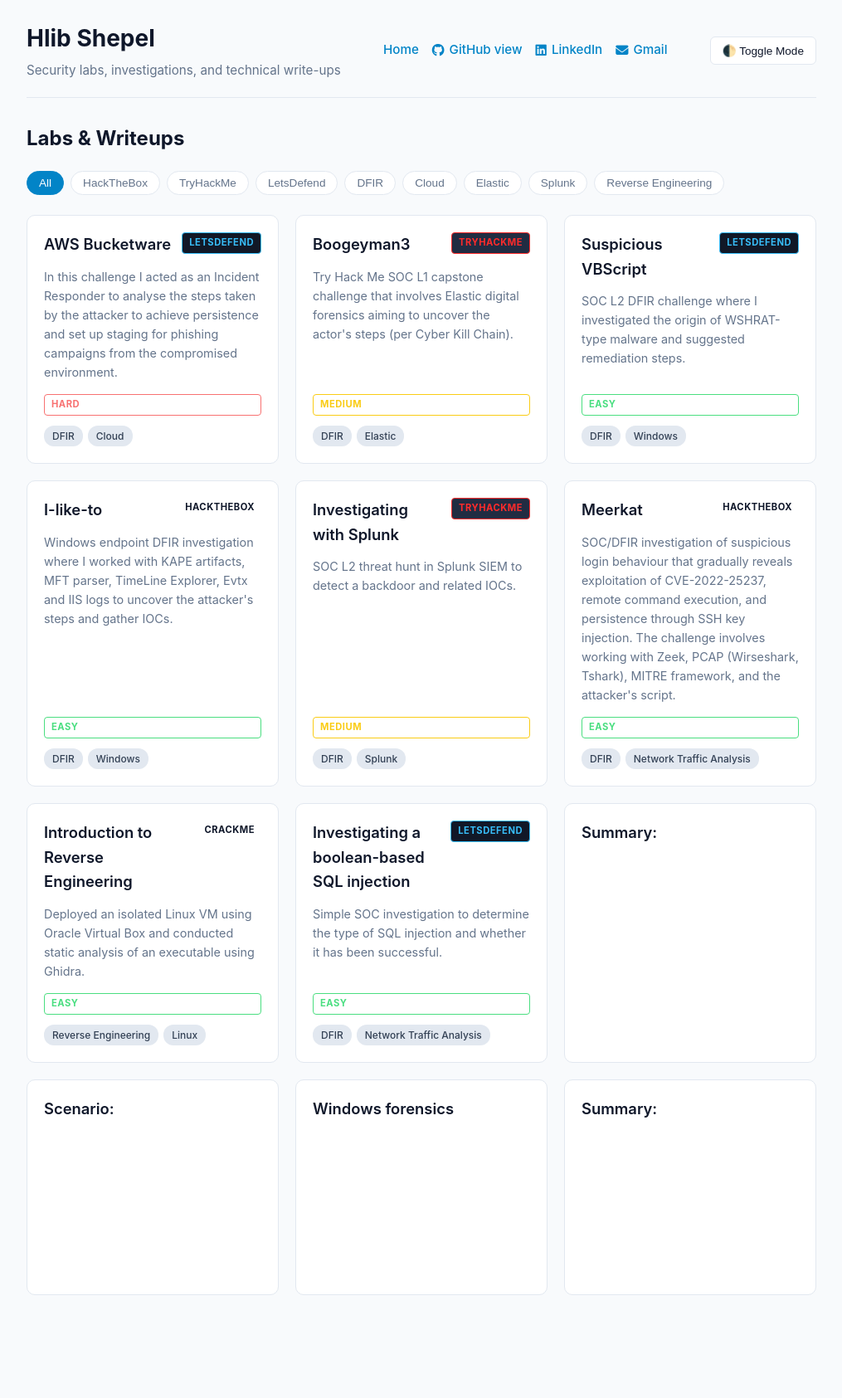
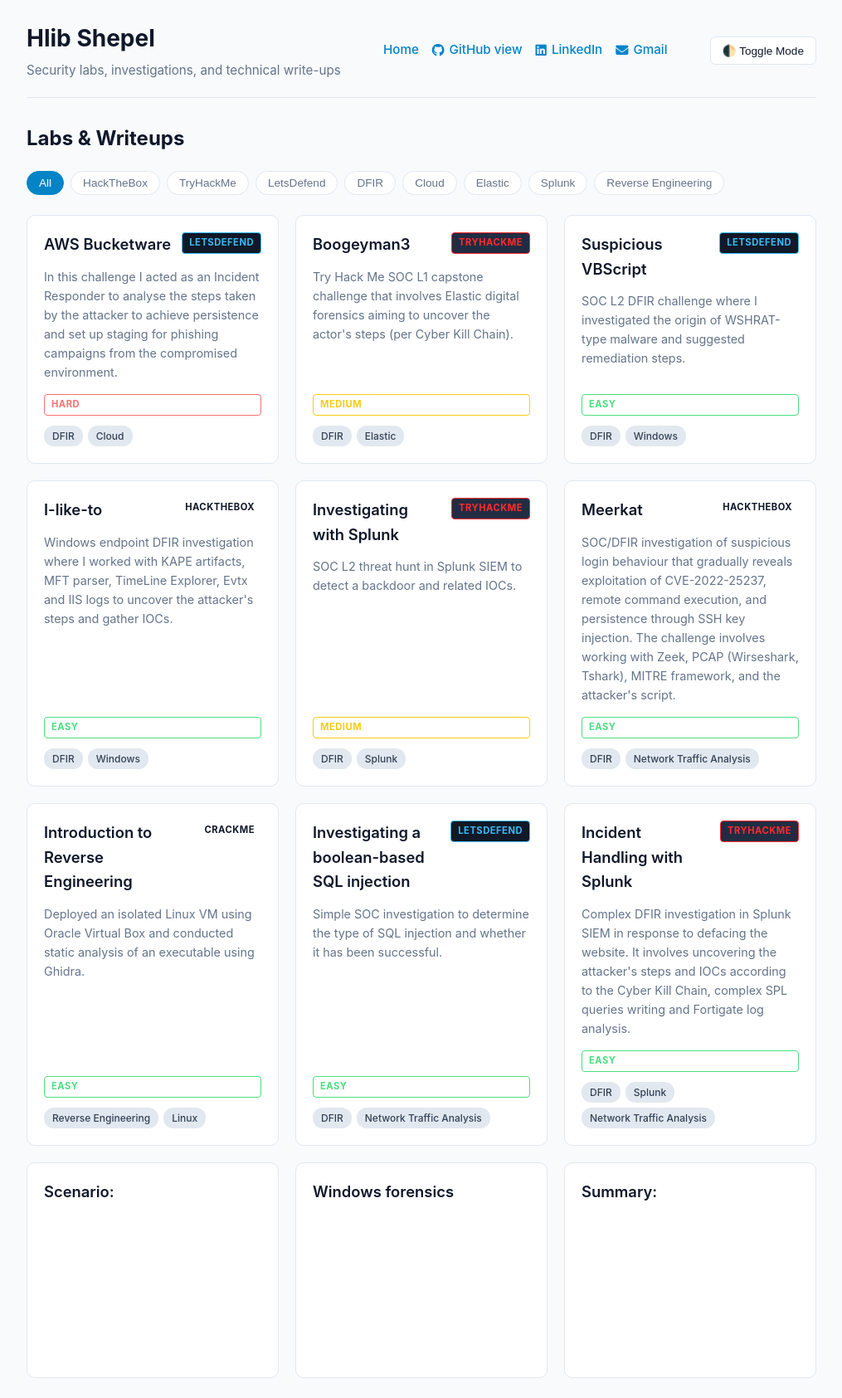
Before and after one commit to Glebius01/Glebius01.github.io, a Jekyll site: the page built from index.html, in a window 1280 px wide. Shown: the whole page at 83% size, without its empty margins (132-1147 px from the left). Built offline with Jekyll 4.4.1, drawn with Linux system fonts in a browser that asks for light colours; before the commit the page ends 1585 px from its top, so only the background shows below that.

Commit message:
Update Splunk201 module metadata and description
Added metadata and description for the Splunk incident handling module.

```diff
--- a/Labs/Splunk201. Incident Handling with Splunk.md
+++ b/Labs/Splunk201. Incident Handling with Splunk.md
@@ -1,3 +1,15 @@
+---
+layout: default
+title: Incident Handling with Splunk
+platform: TryHackMe
+difficulty: Easy
+skills:
+- DFIR
+- Splunk
+- Network Traffic Analysis
+description: "Complex DFIR investigation in Splunk SIEM in response to defacing the website. It involves uncovering the attacker's steps and IOCs according to the Cyber Kill Chain, complex SPL queries writing and Fortigate log analysis."
+---
+
 ### Summary:
 
 This hands-on learning module focuses on using Splunk for security incident detection and response. Based on the _Boss of the SOC_ challenge (_Investigating APT_), it allowed me to enhance my SIEM skills, cyber kill chain investigation, and OSINT techniques through repetition and the gradual learning of new concepts. <a href="https://tryhackme.com/room/splunk201" target="_blank" rel="noopener noreferrer">Link to this challenge on TryHackMe</a>
```
